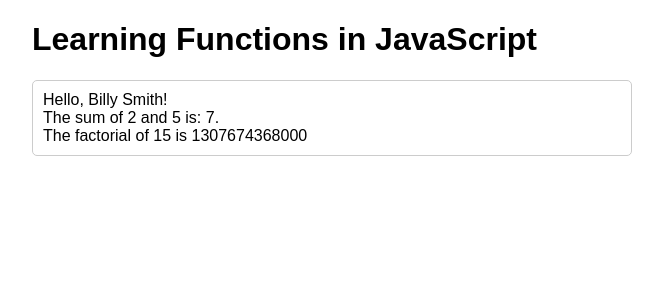
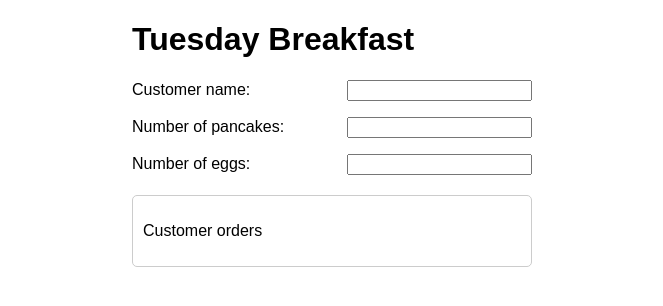
Before and after one commit to milhoanDesign/function_junction, a plain HTML site: page index.html in a window 1280 px wide. Shown: the whole page, without its empty margins (308-971 px from the left). Drawn offline with Linux system fonts and the light colour scheme.

Commit message:
Change up the HTML

```diff
--- a/index.html
+++ b/index.html
@@ -7,9 +7,21 @@
     <link rel="stylesheet" href="style.css">
 </head>
 <body>
-    <h1>Learning Functions in JavaScript</h1>
-
+    <h1>Tuesday Breakfast</h1>
+        <div class="input-wrapper">
+            <label for="name">Customer name: </label>
+            <input type="text">
+        </div>
+        <div class="input-wrapper">
+            <label for="number">Number of pancakes: </label>
+            <input id="number" type="number">
+        </div>
+        <div class="input-wrapper">
+            <label for="number">Number of eggs: </label>
+            <input id="number" type="number">
+        </div>
     <div id="output">
+        <p>Customer orders</p>
         <!-- Output will be displayed here -->
     </div>
 
--- a/main.js
+++ b/main.js
@@ -27,3 +27,15 @@ document.getElementById('output').innerHTML =
     sayHi('Billy Smith') + '<br>' +
     `The sum of ${num1} and ${num2} is: ${calculate(num1, num2)}.` + '<br>' +
     `The factorial of ${num3} is ${factorial(num3)}`;
+
+
+const pancakes = 0;
+const eggs = 0;
+
+function pancackesAndEggs (pancakes, eggs) {
+    return pancakes + eggs;
+}
+
+document.getElementById('output').innerHTML =
+
+;
--- a/style.css
+++ b/style.css
@@ -1,7 +1,16 @@
 body {
     font-family: Arial, sans-serif;
-    width: 600px;
+    width: 400px;
     margin: 0 auto;
+  }
+
+  .input-wrapper {
+    display: flex;
+    flex-direction: row;
+    justify-content: space-between;
+    align-items: center;
+    width: 100%;
+    margin-bottom: 1rem;
   }
 
   #output {
```
